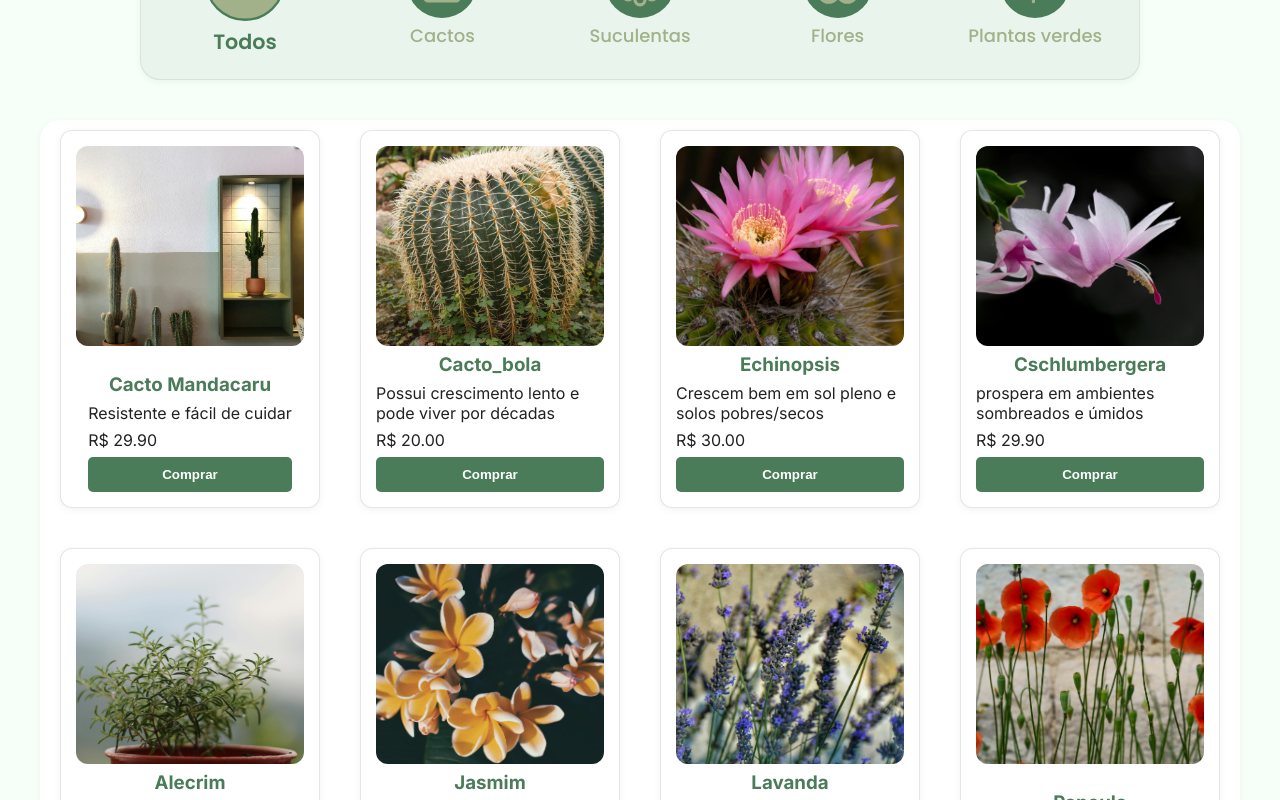
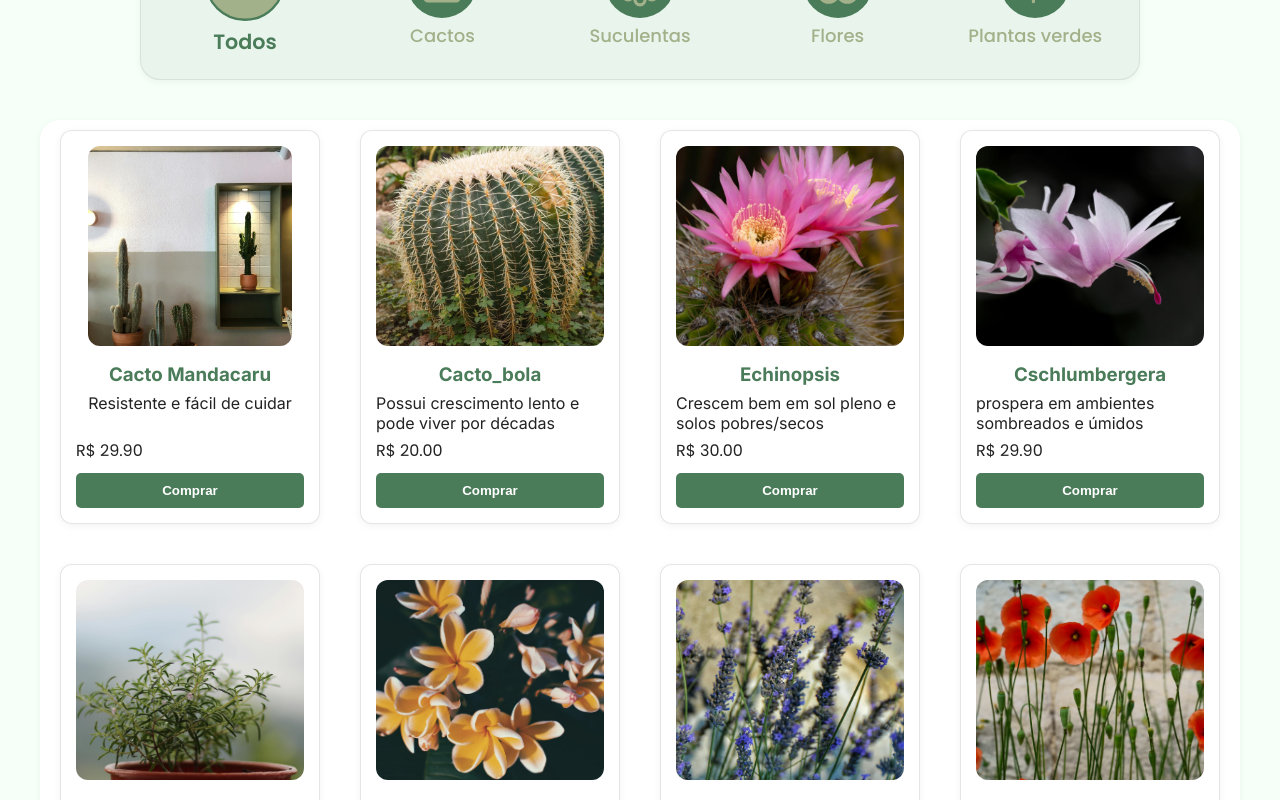
Before and after one commit to DiogoIV/My_store, a React (Vite) app: page / in a window 1280 px wide. Shown: the part 640-1440 px from the top of the page. Built offline with nearby package versions, Linux system fonts and the light colour scheme.

Commit message:
set
Adicionando pagina Produtos e usando params

```diff
--- a/src/componentes/Main/Main.jsx
+++ b/src/componentes/Main/Main.jsx
@@ -98,6 +98,7 @@ function Main({ produtos, categorias }) {
         )
     })
     /* cards*/
+
     const produtosFiltrados = categoriaSelecionada === "Todos" ? produtos : produtos.filter(el => el.categoria === categoriaSelecionada)
 
 
--- a/src/componentes/ProductCard/ProductCard.css
+++ b/src/componentes/ProductCard/ProductCard.css
@@ -10,6 +10,7 @@
     height: 100%;
     width: 100%;
 
+    gap: 5px;
 
     background: #fff;
     border-radius: 12px;
@@ -25,8 +26,34 @@
     box-shadow: 0 8px 20px rgba(0,0,0,0.12);
 }
 
+/*desc*/
+
+.btn-cards {
+    display: flex;
+    flex-direction: column;
+    justify-content: space-between;
+    gap: 10px;
+
+
+    text-decoration: none;
+    color: inherit;
+}
+
+.btn-cards:hover img {
+    transform: scale(1.02);
+}
+
+.cards_desc {
+    display: flex;
+    font-family: var(--font-inter);
+    gap: 7px;
+    justify-content: center;
+    flex-flow: column nowrap;
+}
+
 .img_cards {
     width: 100%;
+
 }
 .img_cards img {
     width: 100%;
@@ -38,20 +65,24 @@
 
 
 
-.cards_desc {
-    display: flex;
-    font-family: var(--font-inter);
-    gap: 7px;
-    justify-content: center;
-    flex-flow: column nowrap;
-}
-
-.cards_desc h3 {
+h3 {
     color: var(--green-primary);
     text-align: center;
 }
 
-.cards_desc .btn_buy {
+
+
+/*acoes */
+
+.acoes {
+    width: 100%;
+    display: flex;
+    flex-direction: column;
+    gap: 10px;
+}
+
+
+.btn_buy {
     color: white;
     font-weight: 700;
     background-color: var(--green-primary);
--- a/src/componentes/ProductCard/ProductCard.jsx
+++ b/src/componentes/ProductCard/ProductCard.jsx
@@ -1,24 +1,36 @@
 import { useContext } from 'react'
 import { CartContext } from '../../Context/CartContext/CartContext'
 import './ProductCard.css'
+import { Link } from 'react-router-dom'
 
-function ProductCard({produto}) {
+function ProductCard({ produto }) {
 
-    const {adicionarProduto} = useContext(CartContext)
+    const { adicionarProduto } = useContext(CartContext)
 
     return (
         <div className="container_cards">
+
+            <Link to={`/produtos/${produto.id}`} className='btn-cards'>
                 <div className="img_cards">
                     <img src={produto.imagem} alt={produto.alt} />
                 </div>
+
                 <div className='cards_desc'>
                     <h3>{produto.nome}</h3>
                     <p>{produto.descricao}</p>
-                    <span className="price"> R$ {produto.preco.toFixed(2)}</span>
 
-                    <button className='btn_buy' onClick={()=> {
-                       adicionarProduto(produto)}}>Comprar</button>
+                </div>
+
+            </Link>
+
+            <div className='acoes'>
+                <span className="price"> R$ {produto.preco.toFixed(2)}</span>
+                <button className='btn_buy' onClick={() => {
+                    adicionarProduto(produto)
+                }}>Comprar</button>
             </div>
+
+
 
         </div>
     )
--- a/src/main.jsx
+++ b/src/main.jsx
@@ -7,6 +7,7 @@ import { PedidoProvider } from './Context/pedidoContext/PedidoContext.jsx';
 import App from './App.jsx'
 import Cart from './pages/Cart/Cart.jsx'
 import Favoritos from './pages/Favoritos/Favoritos.jsx'
+import Produtos from './pages/Produtos/Produtos.jsx';
 import Home from './pages/Home/Home.jsx'
 
 import Login from './pages/Login/Login.jsx'
@@ -43,6 +44,10 @@ const router = createBrowserRouter([
       {
         path:"meuspedidos",
         element: <MeusPedidos/>
+      },
+      {
+        path:"produtos/:id",
+        element: <Produtos/>
       }
     ]
   },
--- /dev/null
+++ b/src/pages/Produtos/Produtos.css
@@ -0,0 +1,8 @@
+
+
+.container-principal-produtos {
+    display: flex;
+    flex-direction: column;
+
+    flex: 1;
+}
--- /dev/null
+++ b/src/pages/Produtos/Produtos.jsx
@@ -0,0 +1,40 @@
+import './Produtos.css'
+import { useParams } from 'react-router-dom'
+
+
+
+function Produtos() {
+    const { id } = useParams()
+
+    return (
+        <main className='container-principal-produtos'>
+
+            <section className='produtos-descricao'>
+
+                <div className='descricao-imagem'>
+
+                </div>
+
+                <div className='descricao-desc'>
+
+                    <div>
+                        <p>Nome: <span>jade</span></p>
+                        <p>Preço: <span>R$ 45,55</span></p>
+                        <p>Descrição: <span>jade</span></p>
+                    </div>
+
+
+                    <button type='button'>
+
+                        Adicionar ao carrinho
+
+                    </button>
+
+                </div>
+
+            </section>
+        </main>
+    )
+}
+
+export default Produtos
```
